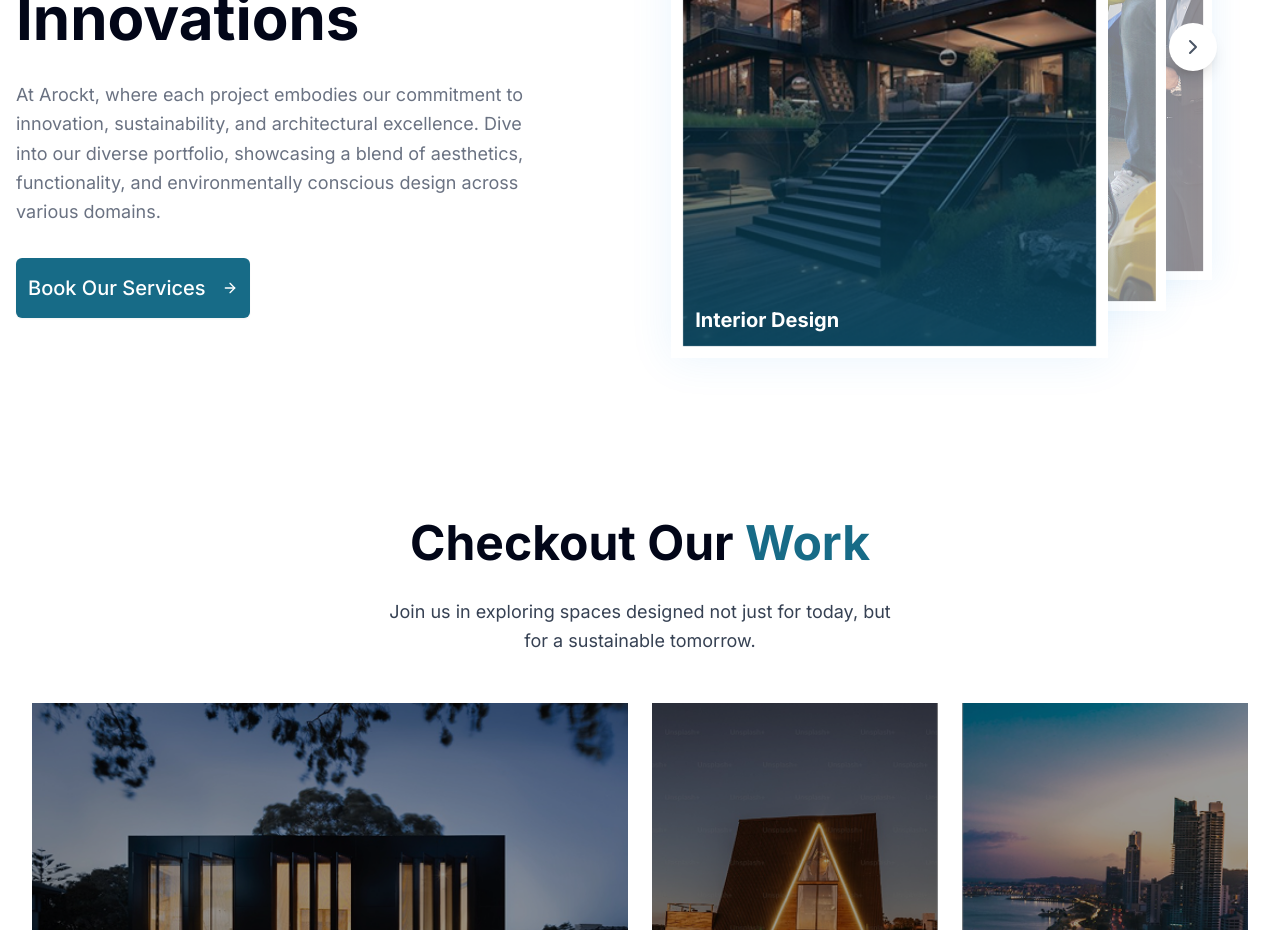
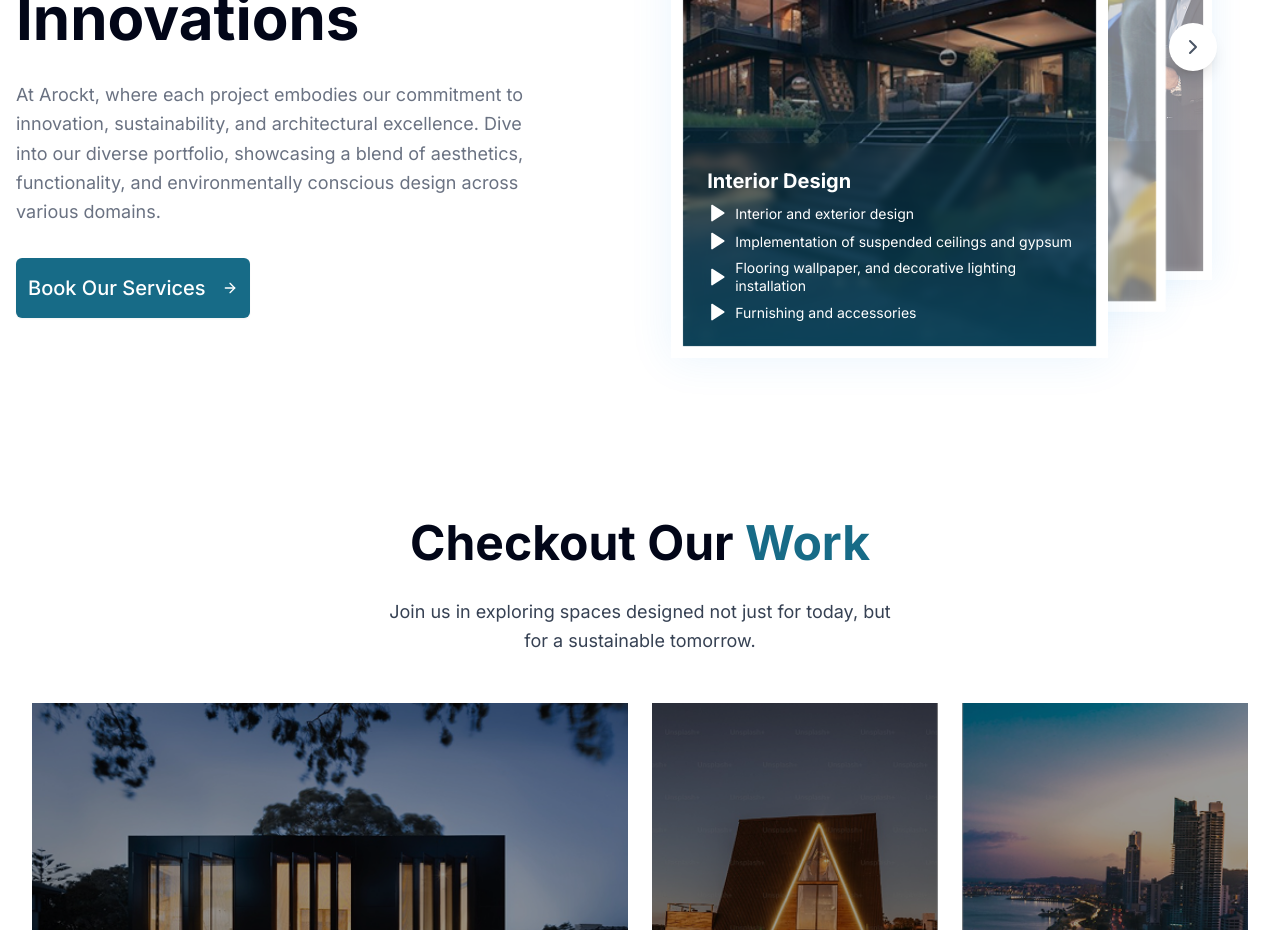
Before and after one commit to zxkeyy/100thfloor, a Next.js app: page /en in a window 1280 px wide. Shown: the part 2260-3190 px from the top of the page. Built offline with nearby package versions, Linux system fonts and the light colour scheme.

Commit message:
enhance ImageCarousel with feature descriptions

```diff
--- a/components/Carousel.tsx
+++ b/components/Carousel.tsx
@@ -1,6 +1,6 @@
 "use client";
 import { useState } from "react";
-import { ChevronRight } from "lucide-react";
+import { ChevronRight, Play } from "lucide-react";
 import Image from "next/image";
 import image1 from "@/public/Rectangle 6.png";
 import image2 from "@/public/Rectangle 7.png";
@@ -17,18 +17,21 @@ export default function ImageCarousel() {
       title: t("interiorDesign"),
       image: image1,
       description: t("interiorDesignDesc"),
+      features: [t("interiorDesignFeatures.feature1"), t("interiorDesignFeatures.feature2"), t("interiorDesignFeatures.feature3"), t("interiorDesignFeatures.feature4")],
     },
     {
       id: 2,
       title: t("construction"),
       image: image2,
       description: t("constructionDesc"),
+      features: [t("constructionFeatures.feature1"), t("constructionFeatures.feature2"), t("constructionFeatures.feature3"), t("constructionFeatures.feature4")],
     },
     {
       id: 3,
       title: t("planning"),
       image: image3,
       description: t("planningDesc"),
+      features: [t("planningFeatures.feature1"), t("planningFeatures.feature2"), t("planningFeatures.feature3"), t("planningFeatures.feature4")],
     },
   ];
 
@@ -72,8 +75,14 @@ export default function ImageCarousel() {
                 <div className={`absolute inset-0 transition-colors duration-500 ${overlay}`} />
 
                 {/* Title overlay */}
-                <div className="absolute bottom-0 left-0 right-0  p-6">
-                  <h3 className="text-white text-xl font-bold">{slide.title}</h3>
+                <div className="absolute bottom-0 left-0 right-0 p-3 md:p-4 lg:p-6 m-2 md:m-3 bg-black/5 backdrop-blur-xs">
+                  <h3 className="text-white text-lg md:text-xl font-bold mb-1 md:mb-2">{slide.title}</h3>
+                  {slide.features.map((feature, featureIndex) => (
+                    <p key={featureIndex} className="text-white text-xs md:text-sm lg:text-md mt-1 md:mt-2 gap-1 md:gap-2 flex items-start md:items-center leading-tight">
+                      <Play fill="currentColor" size={14} className="md:w-5 md:h-5 flex-shrink-0 mt-0.5 md:mt-0" />
+                      <span className="break-words">{feature}</span>
+                    </p>
+                  ))}
                 </div>
               </div>
             </div>
--- a/messages/ar.json
+++ b/messages/ar.json
@@ -48,7 +48,25 @@
       "construction": "البناء",
       "constructionDesc": "خدمات بناء احترافية",
       "planning": "التخطيط",
-      "planningDesc": "التخطيط الاستراتيجي للمشاريع"
+      "planningDesc": "التخطيط الاستراتيجي للمشاريع",
+      "interiorDesignFeatures": {
+        "feature1": "التصميم الداخلي والخارجي",
+        "feature2": "تنفيذ الأسقف المعلقة والجبس",
+        "feature3": "تركيب الأرضيات وورق الحائط والإضاءة الزخرفية",
+        "feature4": "الأثاث والإكسسوارات"
+      },
+      "constructionFeatures": {
+        "feature1": "الهندسة الإنشائية وأعمال الأساسات",
+        "feature2": "البناء التجاري والسكني",
+        "feature3": "إدارة المشاريع ومراقبة الجودة",
+        "feature4": "خدمات التجديد والترميم"
+      },
+      "planningFeatures": {
+        "feature1": "التصميم المعماري والمخططات",
+        "feature2": "تصاريح البناء والامتثال التنظيمي",
+        "feature3": "تحليل المواقع ودراسات الجدوى",
+        "feature4": "جدولة الوقت وتخطيط الميزانية"
+      }
     }
   },
   "Portfolio": {
--- a/messages/en.json
+++ b/messages/en.json
@@ -48,7 +48,25 @@
       "construction": "Construction",
       "constructionDesc": "Professional construction services",
       "planning": "Planning",
-      "planningDesc": "Strategic project planning"
+      "planningDesc": "Strategic project planning",
+      "interiorDesignFeatures": {
+        "feature1": "Interior and exterior design",
+        "feature2": "Implementation of suspended ceilings and gypsum",
+        "feature3": "Flooring wallpaper, and decorative lighting installation",
+        "feature4": "Furnishing and accessories"
+      },
+      "constructionFeatures": {
+        "feature1": "Structural engineering and foundation work",
+        "feature2": "Commercial and residential construction",
+        "feature3": "Project management and quality control",
+        "feature4": "Renovation and restoration services"
+      },
+      "planningFeatures": {
+        "feature1": "Architectural design and blueprints",
+        "feature2": "Building permits and regulatory compliance",
+        "feature3": "Site analysis and feasibility studies",
+        "feature4": "Timeline scheduling and budget planning"
+      }
     }
   },
   "Portfolio": {
```
Also changed, not shown: lib/email.ts (+2 -8 lines).
